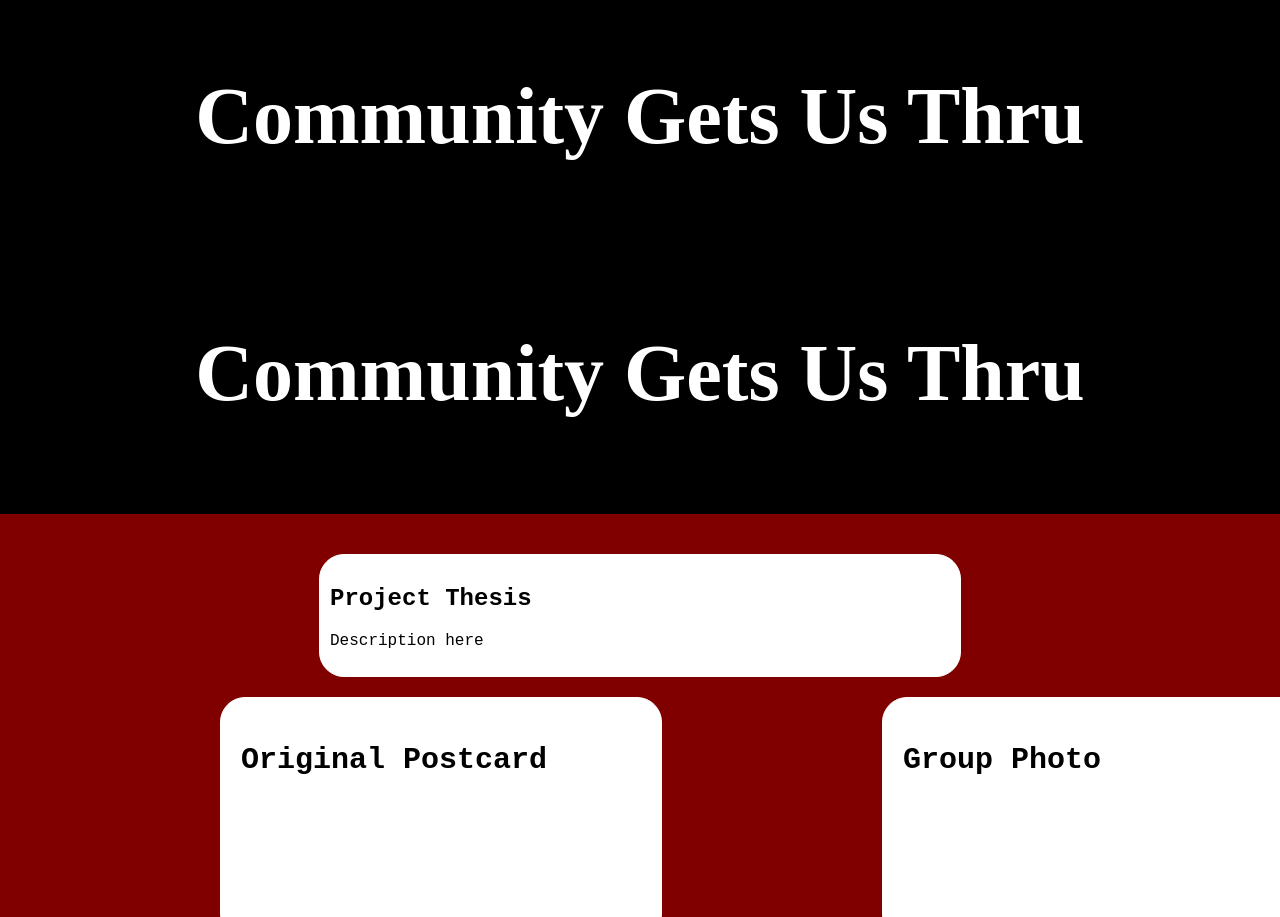
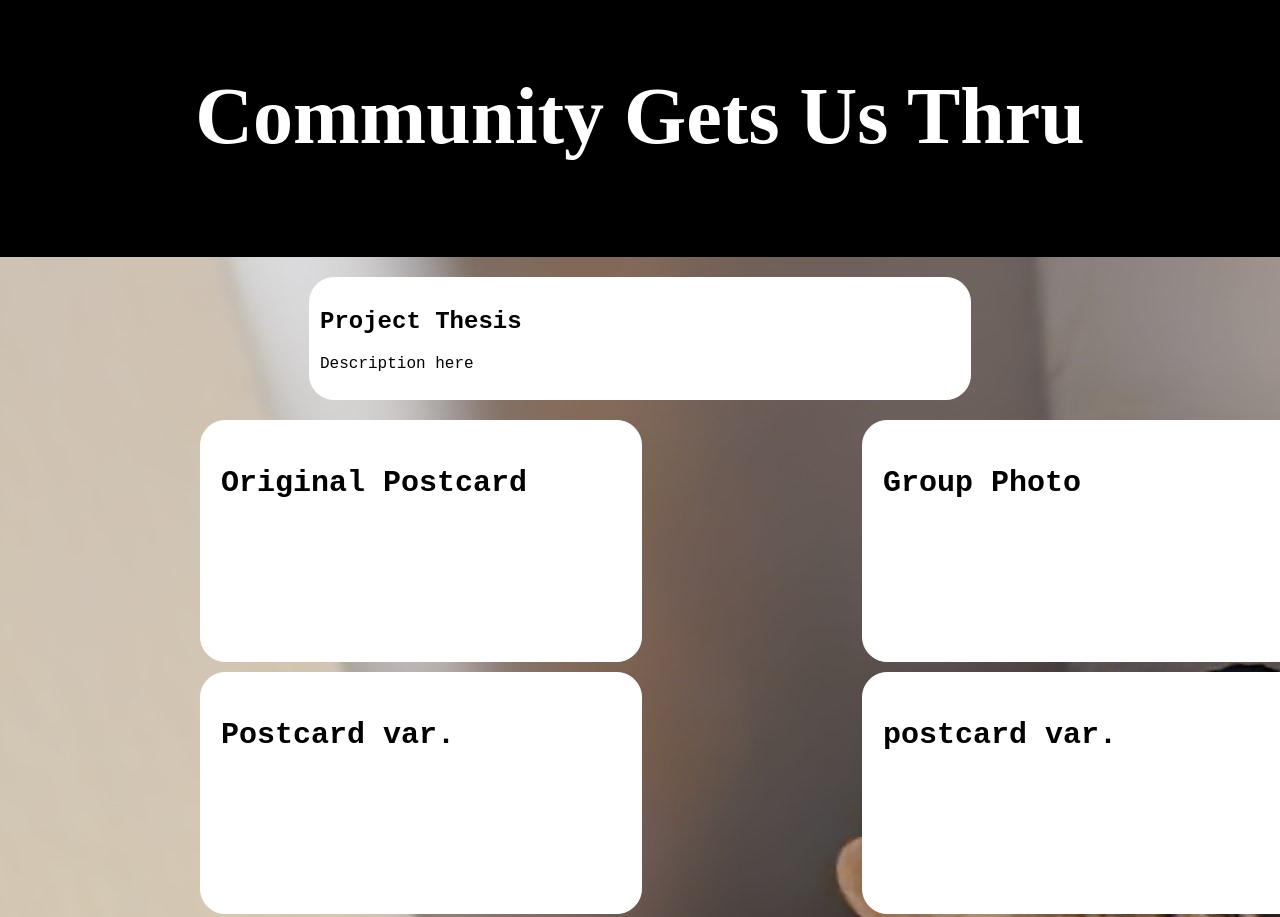
Before and after one commit to Phinhas214/community_gets_thru, a plain HTML site: page index.html in a window 1280 px wide. Shown: the top 917 px of the page. Drawn offline with nearby package versions, Linux system fonts and the light colour scheme.

Commit message:
deleted additional webtitle

```diff
--- a/css/lab.css
+++ b/css/lab.css
@@ -57,10 +57,6 @@
   padding: 10px;
 }
 
-#content{
-  background-color: maroon;
-  padding: 20px;
-}
 
 
 body{
--- a/index.html
+++ b/index.html
@@ -19,8 +19,6 @@
 </head>
 <h1 id="webtitle">Community Gets Us Thru</h1>
 <body>
-	<h1 id="webtitle"> Community Gets Us Thru </h1>
-	<!-- <h1 id="webtitle">Community Gets Us Thru</h1> -->
 	<main id="content">
 		<section>
 			<div class="breaker"> </div> <!-- this breaker div is literally just there to make the webpage look neater. -->
```
